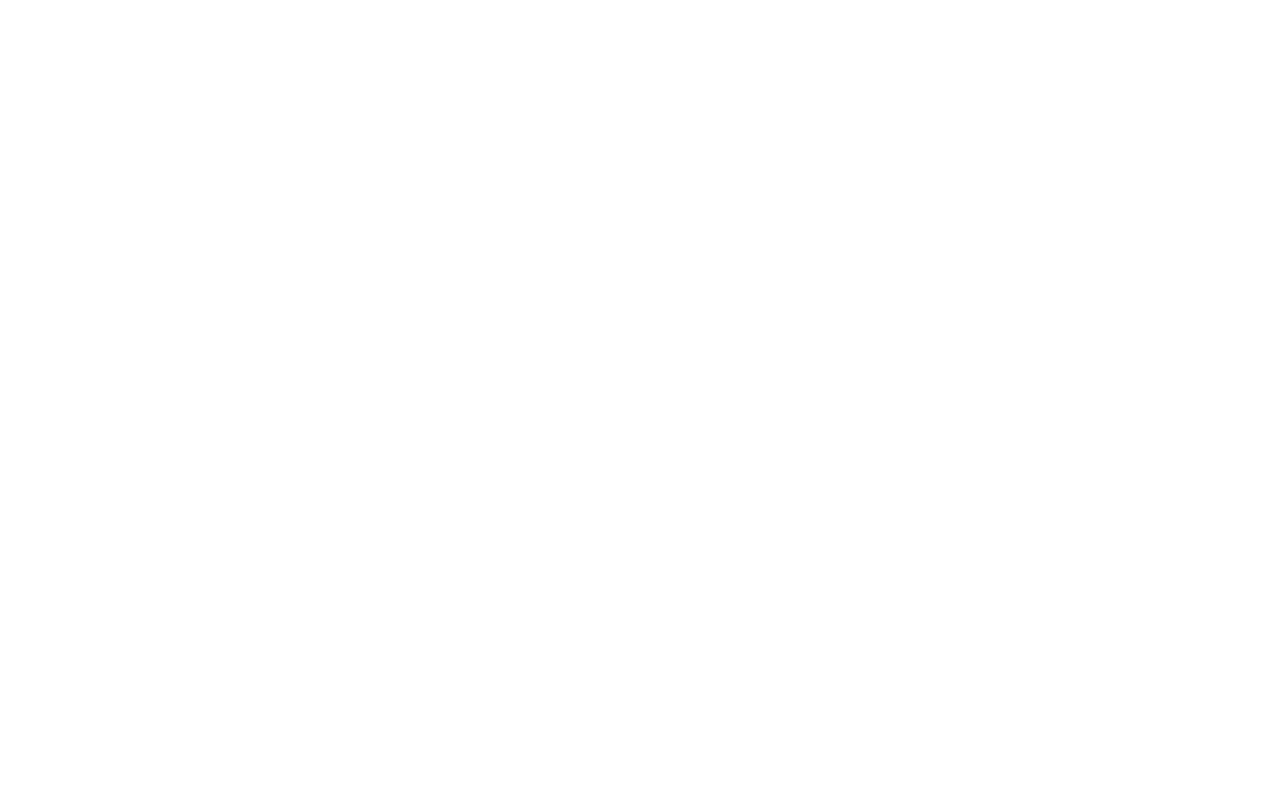
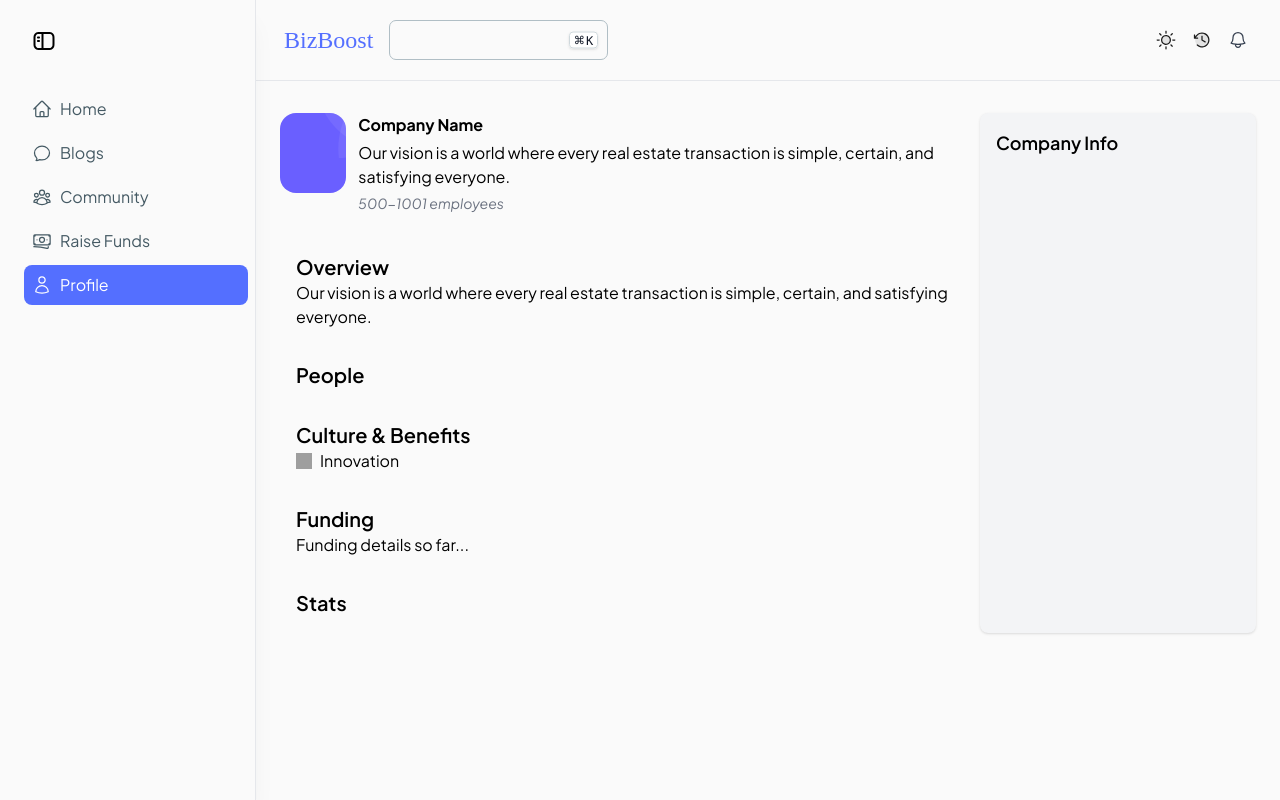
Before and after one commit to BizBoosters/frontend, a React (Vite) app in the folder client/: page /profile in a window 1280 px wide. Before the commit this address had no page. Built offline with nearby package versions, Linux system fonts and the light colour scheme; grey boxes are pictures that could not be loaded.

Commit message:
profile added

```diff
--- a/client/src/App.jsx
+++ b/client/src/App.jsx
@@ -76,6 +76,7 @@
 import Blogs from "./Pages/Blogs";
 import Community from "./Pages/Community";
 import RaiseFunds from "./Pages/RaiseFunds";
+import Profile from "./Pages/Profile";
 
 function App() {
   return (
@@ -86,6 +87,7 @@
         <Route path="/blogs" element={<Blogs />} />
         <Route path="/community" element={<Community />} />
         <Route path="/raise-funds" element={<RaiseFunds />} />
+        <Route path="/profile" element={<Profile/>} />
       </Routes>
     </Router>
   );
--- a/client/src/Components/SideBar.jsx
+++ b/client/src/Components/SideBar.jsx
@@ -6,6 +6,7 @@
   UserGroupIcon,
   BanknotesIcon,
   ChatBubbleOvalLeftIcon,
+  UserIcon,
 } from "@heroicons/react/24/outline";
 import SidebarIcon from '../assets/newSide.svg';
 import SidebarIconClosed from '../assets/newSideclosed.svg';
@@ -65,6 +66,12 @@
             <div className={`menu-item flex items-center gap-2 p-2 h-10 rounded-lg hover:bg-blue-100 ${activePath === "/raise-funds" ? "bg-blue-500 text-white" : "bg-default"}  ${collapsed === true ? "w-fit" : ""}`}>
               <BanknotesIcon className="size-5" />
               {!collapsed && "Raise Funds"}
+            </div>
+          </Link>
+          <Link to="/profile" onClick={() => setActiveItem(5)}>
+            <div className={`menu-item flex items-center gap-2 p-2 h-10 rounded-lg hover:bg-blue-100 ${activePath === "/profile" ? "bg-blue-500 text-white" : "bg-default"}  ${collapsed === true ? "w-fit" : ""}`}>
+              <UserIcon className="size-5" />
+              {!collapsed && "Profile"}
             </div>
           </Link>
         </List>
--- a/client/src/Pages/Blogs.jsx
+++ b/client/src/Pages/Blogs.jsx
@@ -14,7 +14,7 @@
 import NotificationPanel from "../Components/NotificationPanel";
 import ChatbaseChatbot from "../Components/Chatbot1";
 const Blogs = () => {
-  const [showNotifications, setShowNotification] = useState(true);
+  const [showNotifications, setShowNotification] = useState(false);
   const toggleNotifications = () => setShowNotification(!showNotifications);
 
   return (
--- a/client/src/Pages/Community.jsx
+++ b/client/src/Pages/Community.jsx
@@ -4,7 +4,7 @@
 import NotificationPanel from '../Components/NotificationPanel'
 
 const Community = () => {
-  const [showNotifications, setShowNotification] = useState(true);
+  const [showNotifications, setShowNotification] = useState(false);
   const toggleNotifications = () => setShowNotification(!showNotifications);
 
   return (
--- a/client/src/Pages/Home.jsx
+++ b/client/src/Pages/Home.jsx
@@ -19,7 +19,7 @@
 import ChatbaseChatbot from "../Components/Chatbot1";
 
 const Home = () => {
-  const [showNotifications, setShowNotification] = useState(true);
+  const [showNotifications, setShowNotification] = useState(false);
   const toggleNotifications = () => setShowNotification(!showNotifications);
 
   return (
--- /dev/null
+++ b/client/src/Pages/Profile.jsx
@@ -0,0 +1,163 @@
+// import React, { useState } from 'react'
+// import { SidebarWithSearch } from '../Components/SideBar';
+// import Navbar from '../Components/Navbar';
+// import NotificationPanel from '../Components/NotificationPanel';
+// import bgImage1 from '../assets/bgImage1.svg';
+
+
+// const Profile = () => {
+//     const [showNotifications, setShowNotification] = useState(false);
+//     const toggleNotifications = () => setShowNotification(!showNotifications);
+
+//     return (
+//       <div className="flex h-screen overflow-hidden bg-bgWhite">
+//         {/* Sidebar */}
+
+//         <SidebarWithSearch />
+
+
+
+//         {/* Main Content */}
+//         <main className="flex flex-col flex-grow">
+//           {/* Navbar */}
+//           <div className={`${showNotifications? "w-[948px]": "w-full"}`}>
+//             <Navbar toggleNotifications={toggleNotifications} />
+//           </div>
+
+
+//           {/* Scrollable content */}
+//           <section className="overflow-y-auto p-6 mt-2">
+//             <div className="w-full">
+
+//             <div className='flex gap-3 align-middle'>
+//                 <div className="rounded-2xl size-20 bg-cover bg-center overflow-hidden">
+//                     <img src={bgImage1} alt="image description" className="w-full h-full object-cover" />
+//                 </div>
+//                 <div className='flex flex-col gap-[2px]'>
+//                     <p className='font-bold'>Company Name</p>
+//                     <p>Our vision is a world where every real estate transaction is simple, certain, and satisfying everyone.</p>
+//                     <p className='text-sm italic text-black-300'>500-1001 employees</p>
+//                 </div>
+//             </div>
+
+
+
+//             </div>
+//           </section>
+//         </main>
+
+//         {/* Notifications Container */}
+//         {showNotifications && (
+//             <NotificationPanel />
+//         )}
+
+
+//       </div>
+//     );
+// }
+
+// export default Profile
+
+import React, { useState } from 'react';
+import { SidebarWithSearch } from '../Components/SideBar';
+import Navbar from '../Components/Navbar';
+import NotificationPanel from '../Components/NotificationPanel';
+import bgImage1 from '../assets/bgImage1.svg';
+
+const Overview = () => (
+    <section className="p-4">
+        <h2 className="text-xl font-semibold">Overview</h2>
+        <p>Our vision is a world where every real estate transaction is simple, certain, and satisfying everyone.</p>
+        {/* Placeholder for videos or images */}
+    </section>
+);
+
+const People = () => (
+    <section className="p-4">
+        <h2 className="text-xl font-semibold">People</h2>
+        <div className="flex gap-4">
+            {/* Placeholder for team cards with social links */}
+        </div>
+    </section>
+);
+
+const CultureBenefits = () => (
+    <section className="p-4">
+        <h2 className="text-xl font-semibold">Culture & Benefits</h2>
+        <ul>
+            {/* Example of using icons and values */}
+            <li className="flex items-center gap-2">
+                <img src="path_to_icon" alt="Icon" className="w-4 h-4" />
+                <span>Innovation</span>
+            </li>
+        </ul>
+    </section>
+);
+
+const Funding = () => (
+    <section className="p-4">
+        <h2 className="text-xl font-semibold">Funding</h2>
+        <p>Funding details so far...</p>
+        {/* Placeholder for funding timeline */}
+    </section>
+);
+
+const Stats = () => (
+    <section className="p-4">
+        <h2 className="text-xl font-semibold">Stats</h2>
+        {/* Placeholder for graphs, charts, and stats */}
+    </section>
+);
+
+const Profile = () => {
+    const [showNotifications, setShowNotification] = useState(false);
+    const toggleNotifications = () => setShowNotification(!showNotifications);
+
+    return (
+      <div className="flex h-screen overflow-hidden bg-bgWhite">
+        {/* Sidebar */}
+        <SidebarWithSearch />
+
+        {/* Main Content */}
+        <main className="flex flex-col flex-grow">
+          {/* Navbar */}
+          <div className={`${showNotifications ? "w-[948px]" : "w-full"}`}>
+            <Navbar toggleNotifications={toggleNotifications} />
+          </div>
+
+          {/* Scrollable Content */}
+          <section className="overflow-y-auto p-6 mt-2 flex gap-4">
+            {/* Left Container with Company Info */}
+            <div className="flex-grow">
+              <div className="flex gap-3 align-middle mb-6">
+                <div className="rounded-2xl size-20 bg-cover bg-center overflow-hidden">
+                  <img src={bgImage1} alt="image description" className="w-full h-full object-cover" />
+                </div>
+                <div className="flex flex-col gap-1">
+                  <p className="font-bold">Company Name</p>
+                  <p>Our vision is a world where every real estate transaction is simple, certain, and satisfying everyone.</p>
+                  <p className="text-sm italic text-gray-500">500-1001 employees</p>
+                </div>
+              </div>
+              <Overview />
+              <People />
+              <CultureBenefits />
+              <Funding />
+              <Stats />
+            </div>
+
+            {/* Right Container - Stats or Sticky Section */}
+            <div className="w-1/3 sticky top-0 p-4 bg-gray-100 rounded-lg shadow">
+                <h2 className="text-lg font-semibold">Company Info</h2>
+                {/* Additional information here */}
+            </div>
+          </section>
+        </main>
+
+        {/* Notifications Panel */}
+        {showNotifications && <NotificationPanel />}
+      </div>
+    );
+};
+
+export default Profile;
--- a/client/src/Pages/RaiseFunds.jsx
+++ b/client/src/Pages/RaiseFunds.jsx
@@ -4,7 +4,7 @@
 import NotificationPanel from '../Components/NotificationPanel'
 
 const RaiseFunds = () => {
-  const [showNotifications, setShowNotification] = useState(true);
+  const [showNotifications, setShowNotification] = useState(false);
   const toggleNotifications = () => setShowNotification(!showNotifications);
 
   return (
```
